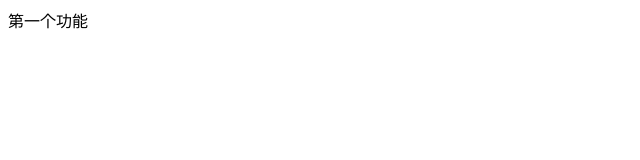
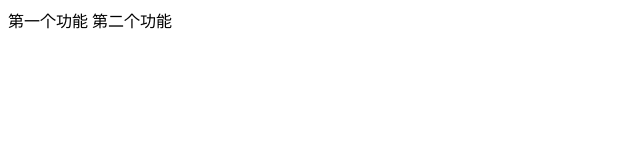
Before and after one commit to peikaqiu/web, a plain HTML site: page index2.html in a window 1280 px wide. Shown: the whole page, without its empty margins (0-640 px from the left). Drawn offline with Linux system fonts and the light colour scheme.

Commit message:
第二个功能完成

```diff
--- a/index2.html
+++ b/index2.html
@@ -6,5 +6,6 @@
 	</head>
 	<body>
 		第一个功能
+		第二个功能
 	</body>
 </html>
```
